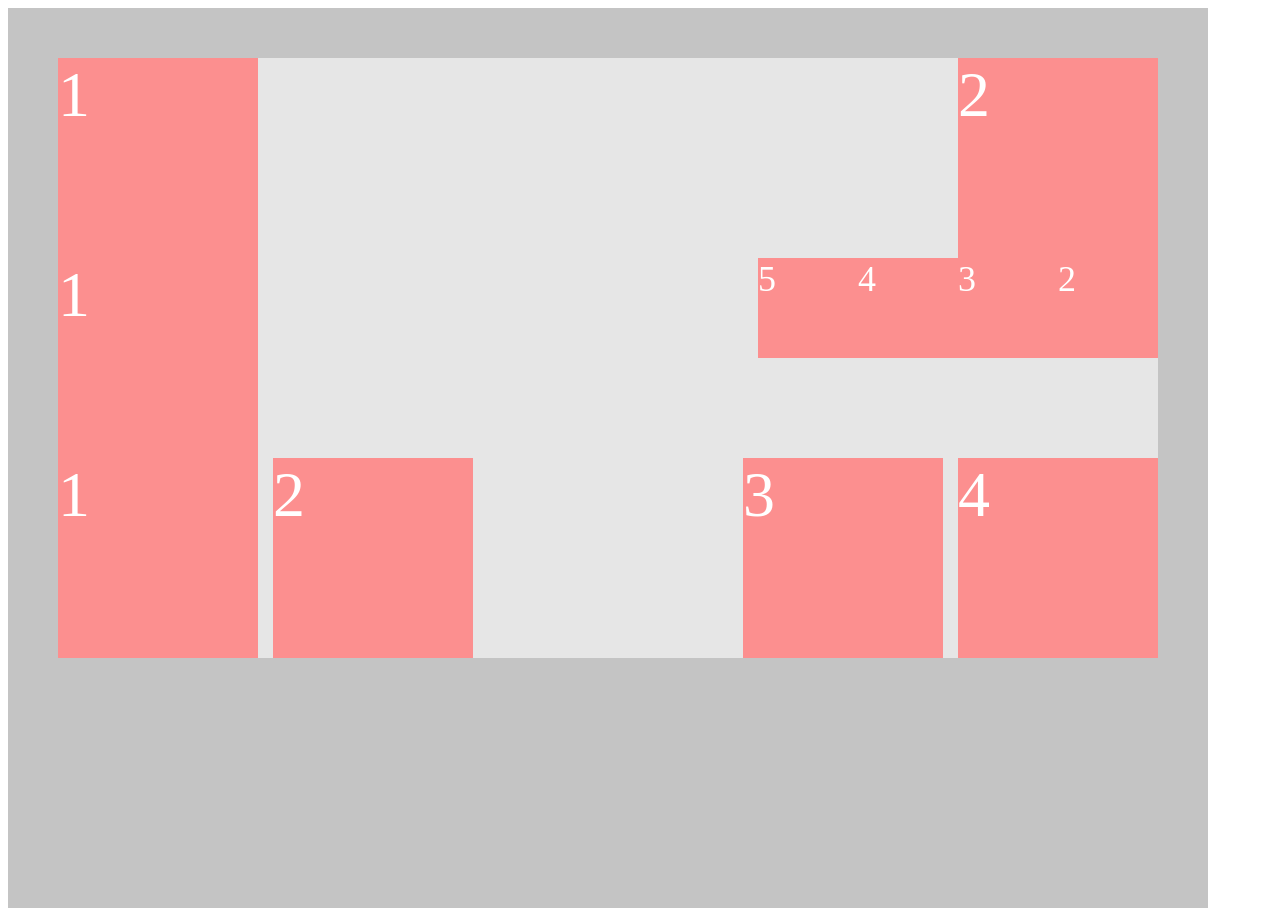
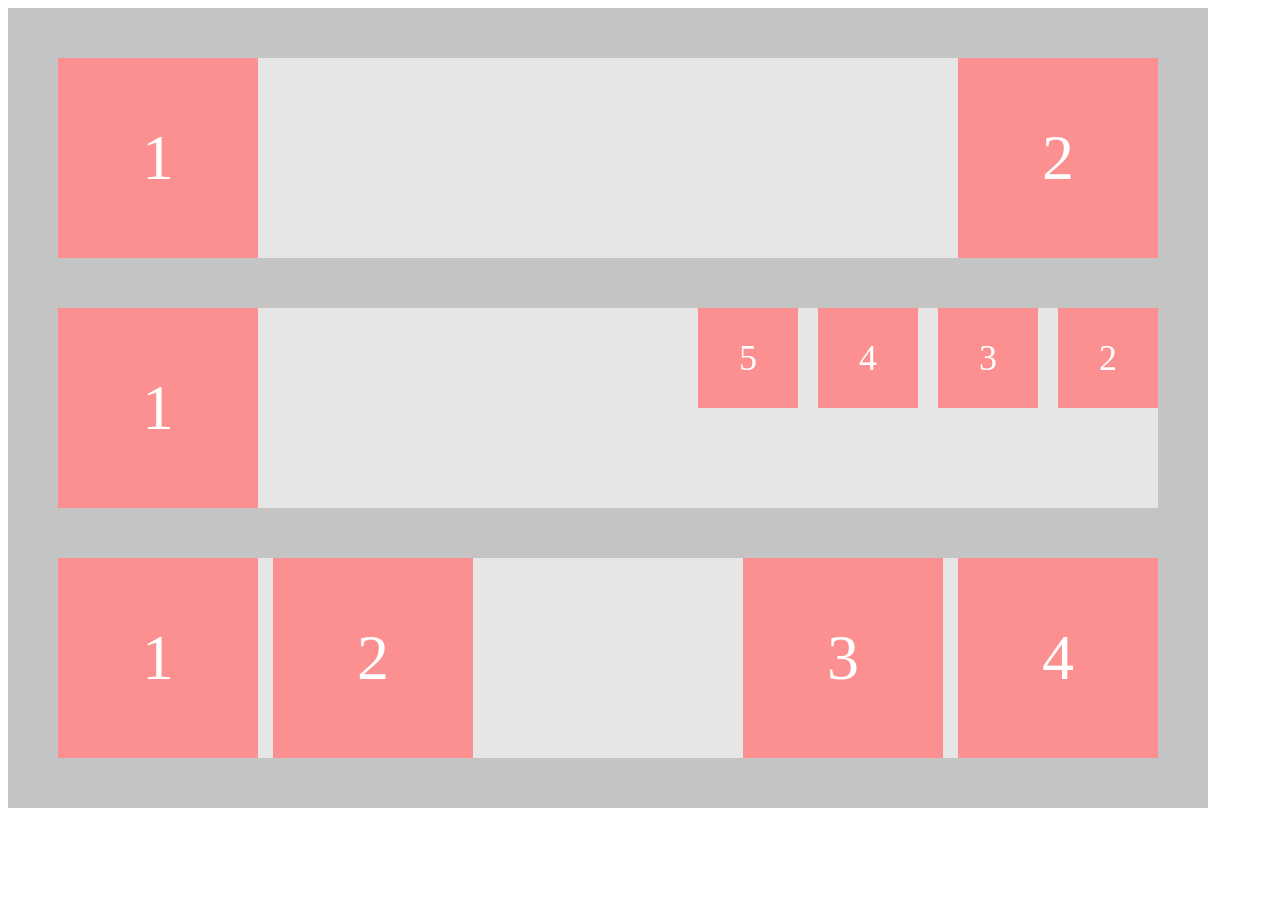
Before and after one commit to VeronikaTaratine/floats, a plain HTML site: page index.html in a window 1280 px wide. After the commit the page ends 816 px from the top, so only its background shows below. Drawn offline with Linux system fonts and the light colour scheme.

Commit message:
Issues fix

```diff
--- a/index.css
+++ b/index.css
@@ -1,28 +1,23 @@
 .block-container {
   max-width: 1100px;
-  min-height: 800px;
+  min-height: 600px;
   background-color: #c4c4c4;
-  /* display: flex;
-  flex-direction: column; */
-  padding: 50px 50px 50px 50px;
-  /* justify-content: space-evenly; */
+  overflow: hidden;
+  padding: 50px 50px 0px;
 }
 
 .block-section1 {
   max-width: 1100px;
   min-height: 200px;
-  background: #e6e6e6;
-}
-
-.grey-block1 {
-  width: 600px;
-  height: 200px;
+  background-color: #e6e6e6;
+  margin-bottom: 50px;
 }
 
 .block1 {
-   /* /* display: flex; */
-  /* justify-content: center; */
-  /* align-items: center;  */
+  display: flex;
+  justify-content: center;
+  align-items: center;
+
   font-size: 64px;
   color: #fff;
   width: 200px;
@@ -32,9 +27,9 @@
 }
 
 .block2 {
-  /* display: flex;
+  display: flex;
   justify-content: center;
-  align-items: center; */
+  align-items: center;
   font-size: 64px;
   color: #fff;
   width: 200px;
@@ -44,21 +39,16 @@
 }
 
 .block-section2 {
-
   max-width: 1100px;
-  min-height:200px;
+  min-height: 200px;
   background: #e6e6e6;
-}
-
-
-.grey-block2 {
-  width: 600px;
+  margin-bottom: 50px;
 }
 
 .block3 {
-  /* display: flex;
+  display: flex;
   justify-content: center;
-  align-items: center; */
+  align-items: center;
   font-size: 64px;
   color: #fff;
   width: 200px;
@@ -66,17 +56,15 @@
   background: #fc8f8f;
   float: left;
 }
-.block-wrapper3{
-  /* display: flex; */
-
-  gap: 15px;
+.block-wrapper3 {
   float: right;
 }
 
 .block4 {
-  /* display: flex;
+  display: flex;
   justify-content: center;
-  align-items: center; */
+  align-items: center;
+  margin-left: 20px;
   font-size: 36px;
   color: #fff;
   width: 100px;
@@ -86,9 +74,10 @@
 }
 
 .block5 {
-  /* display: flex;
+  display: flex;
   justify-content: center;
-  align-items: center; */
+  align-items: center;
+  margin-left: 20px;
   font-size: 36px;
   color: #fff;
   width: 100px;
@@ -98,9 +87,10 @@
 }
 
 .block6 {
-  /* display: flex;
+  display: flex;
   justify-content: center;
-  align-items: center; */
+  align-items: center;
+  margin-left: 20px;
   font-size: 36px;
   color: #fff;
   width: 100px;
@@ -110,9 +100,10 @@
 }
 
 .block7 {
-  /* display: flex;
+  display: flex;
   justify-content: center;
-  align-items: center; */
+  align-items: center;
+  margin-left: 20px;
   font-size: 36px;
   color: #fff;
   width: 100px;
@@ -122,24 +113,21 @@
 }
 
 .block-section3 {
-  /* display: flex;
-  justify-content: space-between; */
   max-width: 1100px;
   min-height: 200px;
   background: #e6e6e6;
 }
 
-.block-wrapper1{
+.block-wrapper1 {
   width: 415px;
   float: left;
+  padding-bottom: 50px;
 }
-.grey-block3 {
-  width: 200px;
-}
+
 .block8 {
-  /* display: flex;
+  display: flex;
   justify-content: center;
-  align-items: center; */
+  align-items: center;
   font-size: 64px;
   color: #fff;
   width: 200px;
@@ -149,9 +137,9 @@
 }
 
 .block9 {
-  /* display: flex;
+  display: flex;
   justify-content: center;
-  align-items: center; */
+  align-items: center;
   font-size: 64px;
   color: #fff;
   width: 200px;
@@ -160,15 +148,14 @@
   float: right;
 }
 
-.block-wrapper2{
+.block-wrapper2 {
   width: 415px;
-  float: right
-  ;
+  float: right;
 }
 .block10 {
-  /* display: flex;
+  display: flex;
   justify-content: center;
-  align-items: center; */
+  align-items: center;
   font-size: 64px;
   color: #fff;
   width: 200px;
@@ -177,9 +164,9 @@
   float: left;
 }
 .block11 {
-  /* display: flex;
+  display: flex;
   justify-content: center;
-  align-items: center; */
+  align-items: center;
   font-size: 64px;
   color: #fff;
   width: 200px;
--- a/index.html
+++ b/index.html
@@ -11,21 +11,16 @@
       <div class="block-section1">
         <div class="block1">1</div>
         <div class="block2">2</div>
-        <div class="grey-block1"></div>
       </div>
       <div class="block-section2">
-
         <div class="block3">1</div>
 
         <div class="block-wrapper3">
-
           <div class="block4">2</div>
           <div class="block5">3</div>
           <div class="block6">4</div>
           <div class="block7">5</div>
-
         </div>
-        <div class="grey-block2"></div>
       </div>
       <div class="block-section3">
         <div class="block-wrapper1">
@@ -36,7 +31,7 @@
           <div class="block10">3</div>
           <div class="block11">4</div>
         </div>
-        <!-- <div class="grey-block3"></div> -->
+      </div>
     </div>
   </body>
 </html>
```
Lines whose indentation alone changed are shown as unchanged.
